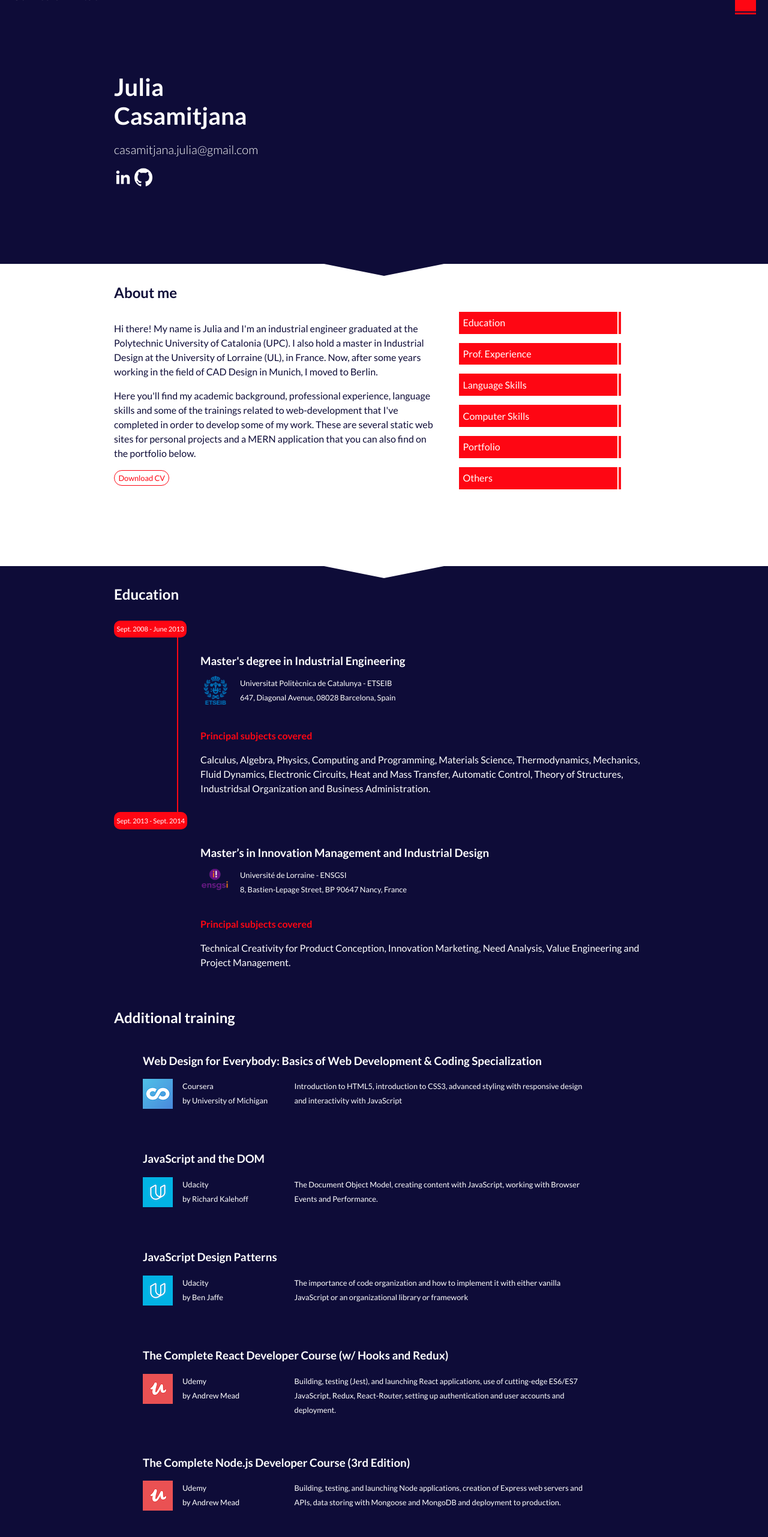
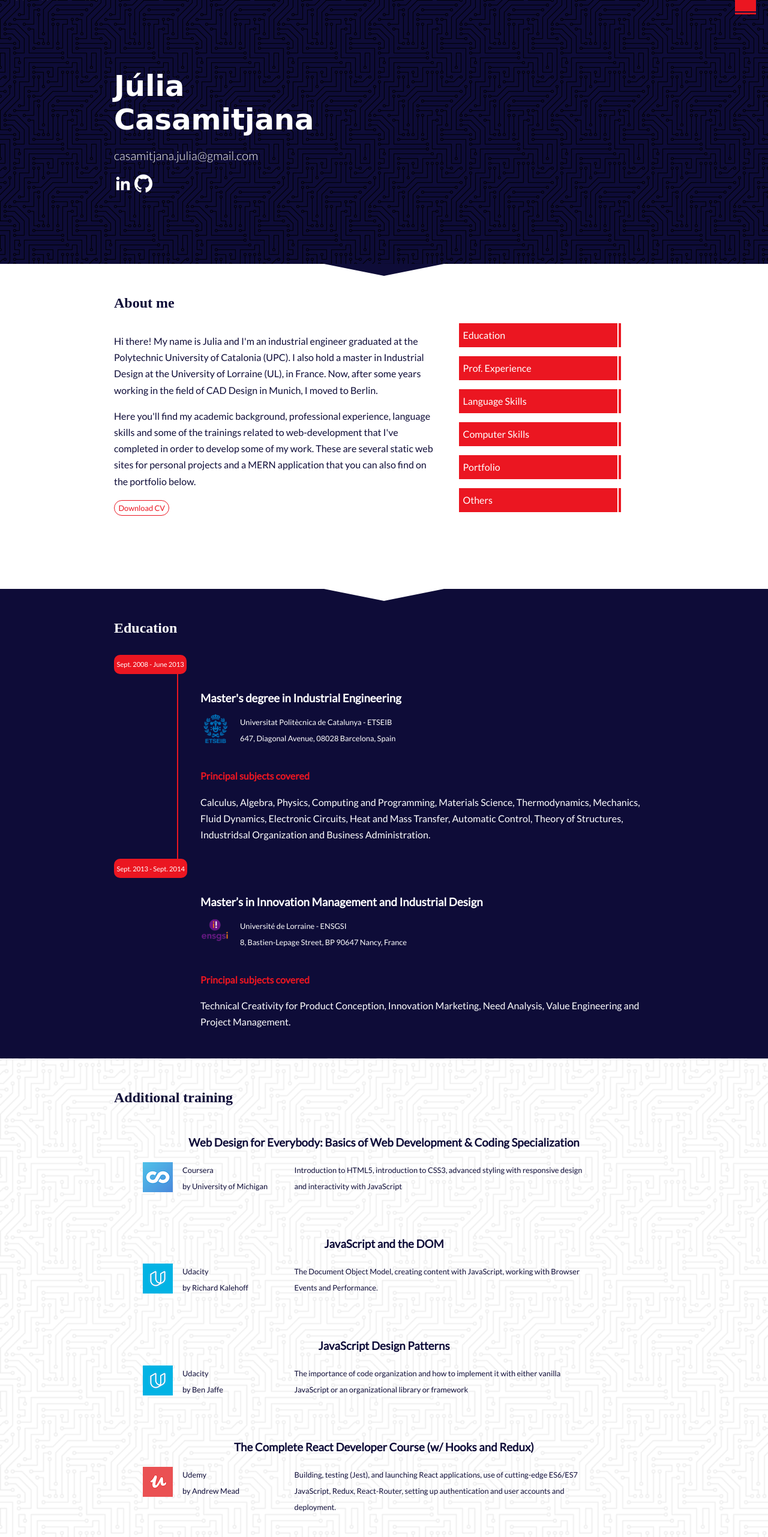
Before and after one commit to JuliaCasamitjana/JuliaCasamitjana.github.io, a plain HTML site: page index.html in a window 1280 px wide. Shown: the part 40-2603 px from the top of the page at 60% size. Drawn offline with nearby package versions, Linux system fonts and the light colour scheme; a web font is replaced by a local one.

Commit message:
add background and animations

```diff
--- a/index.html
+++ b/index.html
@@ -4,7 +4,8 @@
 		<meta CHARSET="UTF-8">
 		<meta name="robots" content="noindex" />
 		<meta name="viewport" content="width=device-width, initial-scale=1, shrink-to-fit=no">
-		<link href="https://fonts.googleapis.com/css?family=Lato:300,400,700&display=swap" rel="stylesheet">
+		<link href="https://fonts.googleapis.com/css2?family=Lato:wght@300;400&family=Sonsie+One&display=swap" rel="stylesheet">
+		<link rel="stylesheet" href="https://unpkg.com/aos@next/dist/aos.css" />
 		<script src="https://kit.fontawesome.com/973513fb18.js" crossorigin="anonymous"></script>
 		<link rel="icon" type="image/png" href="img/favicon.png"/>
 		<title> CV - Julia Casamitjana </title>
@@ -25,7 +26,7 @@
 				</nav>
 				<div class="info">
 					<div>
-						<h1>Julia <br>Casamitjana</h1>
+						<h1>Júlia <br>Casamitjana</h1>
 						<p id="email"></p>
 						<a href="https://www.linkedin.com/in/juliacasamitjana" target="_blank" ><img class="icon" src="img/linkedin.png" alt="Linkedin"></a>
 						<a href="https://github.com/JuliaCasamitjana" target="_blank"><img class="icon" src="img/github.png" alt="GitHub"></a>
@@ -59,7 +60,7 @@
 			<section class="education edu_exp center" id="edu">
 				<h2>Education</h2>
 				<p class="date" id="line_down">Sept. 2008 - June 2013</p>
-				<div>
+				<div data-aos="fade-left">
 					<h3>Master's degree in Industrial Engineering</h3>
 					<div class="direction">
 						<a href="https://etseib.upc.edu/" target="_blank"><img src="img/etseib.png" alt="etseib"></a>
@@ -70,7 +71,7 @@
 					<p>Calculus, Algebra, Physics, Computing and Programming, Materials Science, Thermodynamics, Mechanics, Fluid Dynamics, Electronic Circuits, Heat and Mass Transfer, Automatic Control, Theory of Structures, Industridsal Organization and Business Administration.</p>
 				</div>
 				<p class="date" id="line_up">Sept. 2013 - Sept. 2014</p>
-				<div>
+				<div data-aos="fade-left">
 					<h3>Master’s in Innovation Management and Industrial Design</h3>
 					<div class="direction">
 						<a href="https://www.ensgsi.univ-lorraine.fr/" target="_blank"><img src="img/ensgsi.png" alt="engsi"></a>
@@ -81,11 +82,12 @@
 					<p>Technical Creativity for Product Conception, Innovation Marketing, Need Analysis, Value Engineering and Project Management.</p>
 				</div>
 			</section>
-			<section class="language center" id="edu">
+			<section class="white_section pattern_training">
+				<div class="center">
 					<h2>Additional training</h2>
-				<div  class="add_training">
+					<div class="add_training">
 						<h3>Web Design for Everybody: Basics of Web Development & Coding Specialization </h3>
-					<div>
+						<div data-aos="flip-down">
 							<div class="training_school">
 								<a class="training_img"href="https://www.coursera.org/specializations/web-design" target="_blank"><img src="img/coursera.png" alt="coursera"></a>
 								<p>Coursera<br>by University of Michigan</p>
@@ -93,7 +95,7 @@
 							<p class="training_info">Introduction to HTML5, introduction to CSS3, advanced styling with responsive design and interactivity with JavaScript</p>
 						</div>
 						<h3>JavaScript and the DOM</h3>
-					<div>
+						<div data-aos="flip-down">
 							<div class="training_school">
 								<a href="https://www.udacity.com/course/javascript-and-the-dom--ud117" target="_blank"><img src="img/udacity.png" alt="udacity"></a>
 								<p class="training_site">Udacity<br>by Richard Kalehoff</p>
@@ -101,7 +103,7 @@
 							<p class="training_info">The Document Object Model, creating content with JavaScript, working with Browser Events and Performance.</p>
 						</div>
 						<h3>JavaScript Design Patterns</h3>
-					<div>
+						<div data-aos="flip-down">
 							<div class="training_school">
 								<a href="https://www.udacity.com/course/javascript-design-patterns--ud989" target="_blank"><img src="img/udacity.png" alt="udacity"></a>
 								<p>Udacity<br>by Ben Jaffe</p>
@@ -109,7 +111,7 @@
 							<p class="training_info">The importance of code organization and how to implement it with either vanilla JavaScript or an organizational library or framework</p>
 						</div>
 						<h3>The Complete React Developer Course (w/ Hooks and Redux) </h3>
-					<div>
+						<div data-aos="flip-down">
 							<div class="training_school">
 								<a href="https://www.udemy.com/course/react-2nd-edition/" target="_blank"><img src="img/udemy.png" alt="udemy"></a>
 								<p>Udemy<br>by Andrew Mead</p>
@@ -117,7 +119,7 @@
 							<p class="training_info">Building, testing (Jest), and launching React applications, use of cutting-edge ES6/ES7 JavaScript, Redux, React-Router, setting up authentication and user accounts and deployment.</p>
 						</div>
 						<h3>The Complete Node.js Developer Course (3rd Edition)</h3>
-					<div>
+						<div data-aos="flip-down">
 							<div class="training_school">
 								<a href="https://www.udemy.com/course/the-complete-nodejs-developer-course-2/" target="_blank"><img src="img/udemy.png" alt="udemy"></a>
 								<p>Udemy<br>by Andrew Mead</p>
@@ -125,24 +127,25 @@
 							<p class="training_info">Building, testing, and launching Node applications, creation of Express web servers and APIs, data storing with Mongoose and MongoDB and deployment to production.</p>
 						</div>
 					</div>
+				</div>
 			</section>
 			<section class="experience white_section" id="prof">
 				<div class="center edu_exp">
 				<h2>Professional experience</h2>
 				<p class="date" id="line_down">Aug. 2015 - Mar 2016</p>
-				<div>
+				<div data-aos="fade-left">
 					<h3>Product Engineer</h3>
 					<div class="direction">
 						<a href="https://www.konux.com/" target="_blank"><img src="img/konux.jpg" alt="konux"></a>
 						<p>KONUX GmbH<br>
-						Flößergasse 2, 81369 München (Germany)</p>
+						Flößergasse 2, 81369 München, Germany</p>
 					</div>
 
 					<h4>Main duties</h4>
 					<p>Execution of hazard analysis, FMEA and documentation of development processes. Planning, organization and execution of development projects from concept to prototype. Establishing 3D Data and drawings using SOLIDWORS. Testing design concepts concerning the implementation of a torque sensor.</p>
 				</div>
 				<p class="date" id="line_up">Sept. 2016 - Sept. 2019</p>
-				<div>
+				<div data-aos="fade-left">
 					<h3>Territory Technical Manager</h3>
 					<div class="direction">
 						<a href="https://www.3ds.com/" target="_blank"><img src="img/dassault.png" alt="dassault"></a>
@@ -186,32 +189,32 @@
 				<div class="center">
 				<h2 center>Computer Skills</h2>
 				<div class="grid">
-					<div>
+					<div data-aos="zoom-out-up">
 						<img src="img/sw.png" alt="solidworks">
 						<p class="computer_skill">SOLIDWORKS</p>
 						<p>Advanced user of SOLIDWORKS software and other SOLIDWORKS portfolio programs such as Visualize. </p>
 					</div>
-					<div>
+					<div data-aos="zoom-out-up">
 						<img src="img/engsoft.png" alt="Engineering softwares">
 						<p class="computer_skill">ENGINEERING SOFTWARES</p>
 						<p>I have worked with AutoCad, Ansys and Matlab</p>
 					</div>
-					<div>
+					<div data-aos="zoom-out-up">
 						<img src="img/webdesign.png" alt="Web Design">
 						<p class="computer_skill">WEB DEVELOPMENT</p>
 						<p>I have design several websites using HTML, CSS, SCSS and JavaScript and small apps using React and Nodejs.</p>
 					</div>
-					<div>
+					<div data-aos="zoom-out-up">
 						<img src="img/c.png" alt="C Language">
 						<p class="computer_skill">C++ LANGUAGE</p>
 						<p>I have programming experience with C++ Language</p>
 					</div>
-					<div>
+					<div data-aos="zoom-out-up">
 						<img src="img/editors.png" alt="Video Editors">
 						<p class="computer_skill">VIDEO EDITORS</p>
 						<p>I have worked with video editors such as Camtasia and Final Cut Pro.</p>
 					</div>
-					<div>
+					<div data-aos="zoom-out-up">
 						<img src="img/office.png" alt="Office">
 						<p class="computer_skill">OFFICE PACKAGE</p>
 						<p>User of the Microsoft Office package including Word, Excel and PowerPoint.</p>
@@ -282,6 +285,10 @@
 			var linktext = username + "@" + hostname ;
 			document.getElementById("email").innerHTML="<a href='" + "mail" + "to:" + username + "@" + hostname + "'>" + linktext + "</a>";
 		</script>
+		<script src="https://unpkg.com/aos@2.3.1/dist/aos.js"></script>
+		<script>
+			AOS.init();
+		</script>
 
 	</body>
 </html>
--- a/style.scss
+++ b/style.scss
@@ -1,6 +1,6 @@
 $colors: (
 	primary: #0e0c38,
-	accent: #fe0613,
+	accent: #eb1621,
 	light: #f7e1d7
 );
 
@@ -38,11 +38,19 @@ a {
 	color: inherit;
 }
 
+h2{
+	font-family: 'Sonsie One';
+}
+
 header {
 	font-weight: 300;
 	font-size: 20px;
-	margin: 1em;
+	padding: 1em;
 	height: 18em;
+	background-image: url("/assets/pattern_chip.png");
+	background-repeat: no-repeat;
+	background-size: cover;
+
 	@include ipad {
 		height: 22em;
 	}
@@ -96,6 +104,12 @@ header {
 		}
 		h1 {
 			margin-bottom: 0;
+			font-family: 'Sonsie One', cursive;
+			font-size: 2rem;
+			@include ipad {
+				font-size: 3rem;
+			}
+
 		}
 		div {
 			position: absolute;
@@ -131,8 +145,8 @@ header {
 }
 
 section {
-	padding: 1em;
-	line-height: 1.5em;
+	padding: 2em;
+	line-height: 1.7em;
 	position: relative;
 }
 
@@ -150,6 +164,9 @@ section {
 
 .aboutme {
 	padding-bottom: 4em;
+	// background-image: url("/assets/pattern_white.jpg");
+	background-size: 100%;
+	background-blend-mode: luminosity;
 
 	.text_am {
 		@include ipad {
@@ -299,15 +316,25 @@ section {
 	border-right: 100px solid transparent;
 	left: 50%;
 	transform: translate(-50%, 0%);
-	border-top: 20px solid color(primary);
+	border-top: 20px solid rgb(241, 241, 241);
 }
 
 .education:before {
 	border-top: 20px solid white;
 }
+.pattern_training{
+	background-image: url("/assets/pattern_chip2.png");
+	background-repeat: no-repeat;
+	background-size: cover;
 
+}
 .add_training {
 	margin: 1em;
+
+	h3{
+		text-align: center;
+	}
+
 	@include ipad {
 		margin: 3em;
 	}
@@ -353,11 +380,12 @@ section {
 
 	.lang {
 		width: 150px;
-		height: 250px;
-		border-radius: 10px;
+		height: 275px;
+		border-radius: 5px;
 		box-shadow: -1rem 0 3rem #000;
 		transition: none;
-		background-color: color(light);
+		background-color: rgb(241, 241, 241);
+		background-image: url("/assets/pattern_chip2.png");
 		color: color(primary);
 		padding: 30px;
 		left: 0;
```
Also changed, not shown: assets/pattern_chip.png (added), assets/pattern_chip2.png (added), style.css, 1 other file. Lines whose indentation alone changed are shown as unchanged.
